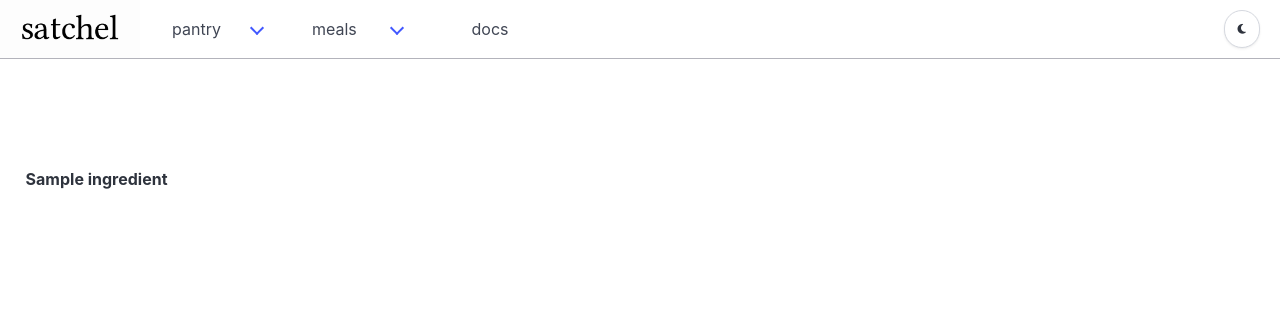
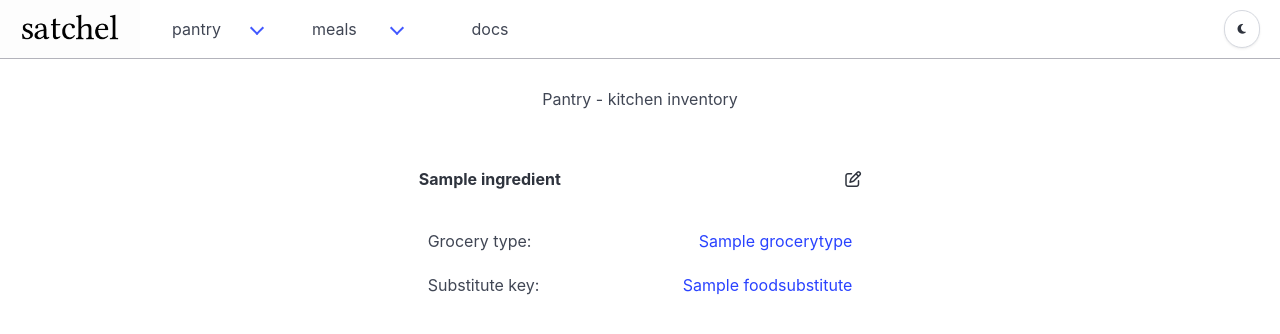
Before and after one commit to toastbun/satchel, a Django app: page /pantry/ingredients/1/ in a window 1280 px wide. Shown: the top 334 px of the page. Run offline with Django 5.2, Linux system fonts and the light colour scheme; tables that the repository leaves empty hold one stand-in row (values such as "Sample post"); some libraries are stand-ins or nearby versions.

Commit message:
start on show ingredient page; refactor scripts

```diff
--- a/base/static/base/css/base-styles.css
+++ b/base/static/base/css/base-styles.css
@@ -17,6 +17,10 @@ div {
     -moz-user-select: none;
     -ms-user-select: none;
     user-select: none;
+}
+
+.section-inactive {
+    display: none !important;
 }
 
 .page-header {
@@ -77,6 +81,10 @@ div {
     background-color: var(--has-background-primary-light);
 } */
 
+.satchel-form {
+    width: 100%;
+}
+
 .text-input-dropdown {
     display: flex;
 }
@@ -87,25 +95,57 @@ div {
 }
 
 .list-entry-section {
-    width: 100%;
     display: flex;
     justify-content: center;
+    width: 100%;
 }
 
-.form-container, .list-container {
+.form-container, .item-container, .list-container {
+    display: flex;
+    flex-wrap: wrap;
     width: 100%;
 }
 
 .submit-button-container {
-    width: 100%;
     display: flex;
     justify-content: center;
+    width: 100%;
 }
 
 .label {
+    display: flex;
+    justify-content: space-between;
+    align-items: center;
     font-weight: bold;
-    margin-bottom: 8px;
+    margin-bottom: 28px !important;
     width: 100%;
+}
+
+.description-container {
+    width: 100%;
+    padding: 0% 2%;
+}
+
+.description-container > .description-item {
+    width: 100%;
+    display: flex;
+    justify-content: space-between;
+    padding: 10px 0px;
+}
+
+.confirm-cancel-section {
+    display: flex;
+    padding: 15px 0px;
+    justify-content: center;
+    width: 100%;
+}
+
+.confirm-cancel-section > .confirm-cancel-button {
+    padding: 5px 10px;
+}
+
+.item-edit-button-container {
+    font-weight: normal;
 }
 
 .list-section {
@@ -124,7 +164,7 @@ div {
     width: 100%;
     display: flex;
     padding: 10px 12px;
-    align-items: center;
+    align-items: center
 }
 
 .list-item-name {
@@ -138,6 +178,7 @@ div {
 .list-item-delete {
     flex-grow: 1;
     width: 20%;
+    display: flex;
     justify-content: center;
 }
 
@@ -170,7 +211,14 @@ select, .select {
 
 .page-content {
     padding: 0px 5%;
-    /* border: 1px dotted red; */
+    display: flex;
+    justify-content: center;
+}
+
+.page-section {
+    width: 100%;
+    display: flex;
+    justify-content: center;
 }
 
 
@@ -178,8 +226,6 @@ select, .select {
     /** keep anything from directly touching the screen edge. **/
     .page-content {
         padding: 0px 2%;
-        display: flex;
-        justify-content: center;
     }
 
     /** most things will be a small distance from the screen edge. **/
@@ -195,7 +241,7 @@ select, .select {
         display: none;
     }
 
-    .form-container, .list-container {
+    .form-container, .item-container, .list-container {
         width: 40%;
     }
 
--- a/base/static/base/css/bulma-overrides.css
+++ b/base/static/base/css/bulma-overrides.css
@@ -19,13 +19,6 @@
     color: hsl(0, 0%, 96%) !important;
 }
 
-.list-label, .form-label {
-    /* text-align: center; */
-    margin-bottom: 28px !important;
-    display: flex;
-    justify-content: space-between
-}
-
 
 @media screen and (min-width: 1023px) {  /* for desktop screens */
     .navbar-item {
--- /dev/null
+++ b/base/static/base/js/base-handlers.js
@@ -0,0 +1,30 @@
+document.addEventListener("DOMContentLoaded", (event) => {
+    console.log("Loaded base-handlers.js")
+
+    applyHoverEffectsToListItemNames()
+    activateEditButtons()
+    activateDeleteButtons()
+})
+
+function applyHoverEffectsToListItemNames() {
+    const listItems = document.querySelectorAll(".list-item-container")
+
+    for (let listItem of listItems) {
+        listItem.addEventListener("mouseover", elementHoverHandler)
+        listItem.addEventListener("mouseout", elementHoverHandler)
+    }
+}
+
+function activateEditButtons() {
+    const editButtonContainer = document.querySelector(".item-edit-button-container")
+
+    // if (editButtonContainer) {
+    //     editButtonContainer.addEventListener("click", editButtonClickHandler)
+    // }
+}
+
+function activateDeleteButtons() {
+    for (let deleteButton of document.querySelectorAll(".list-item-delete")) {
+        deleteButton.addEventListener("click", deleteButtonClickHandler)
+    }
+}
--- /dev/null
+++ b/base/static/base/js/base-navbar.js
@@ -0,0 +1,20 @@
+document.addEventListener("DOMContentLoaded", (event) => {
+    console.log("Loaded base-navbar.js")
+
+    // Get all "navbar-burger" elements
+    const $navbarBurgers = Array.prototype.slice.call(document.querySelectorAll('.navbar-burger'), 0)
+
+    // Add a click event on each of them
+    $navbarBurgers.forEach(el => {
+        el.addEventListener('click', () => {
+
+            // Get the target from the "data-target" attribute
+            const target = el.dataset.target;
+            const $target = document.getElementById(target)
+
+            // Toggle the "is-active" class on both the "navbar-burger" and the "navbar-menu"
+            el.classList.toggle('is-active')
+            $target.classList.toggle('is-active')
+        })
+    })
+})
--- a/base/static/base/js/base-scripts.js
+++ b/base/static/base/js/base-scripts.js
@@ -1,48 +1,5 @@
 document.addEventListener("DOMContentLoaded", (event) => {
-    // Get all "navbar-burger" elements
-    const $navbarBurgers = Array.prototype.slice.call(document.querySelectorAll('.navbar-burger'), 0)
-
-    // Add a click event on each of them
-    $navbarBurgers.forEach(el => {
-        el.addEventListener('click', () => {
-
-            // Get the target from the "data-target" attribute
-            const target = el.dataset.target;
-            const $target = document.getElementById(target)
-
-            // Toggle the "is-active" class on both the "navbar-burger" and the "navbar-menu"
-            el.classList.toggle('is-active')
-            $target.classList.toggle('is-active')
-        })
-    })
-
-    /**
-     *
-     * add modal functionality
-     *
-     */
-    function openModal(modal) {
-        modal.classList.add("is-active")
-    }
-
-    function closeModal(modal) {
-        modal.classList.remove("is-active")
-    }
-
-    function closeAllModals() {
-        for (let modal of (document.querySelectorAll(".modal") || [])) {
-            closeModal(modal)
-        }
-    }
-
-    for (let trigger of (document.querySelectorAll(".js-modal-trigger") || [])) {
-        const modal = trigger.dataset.target
-        const target = document.getElementById(modal)
-
-        trigger.addEventListener("click", () => {
-            openModal(target)
-        })
-    }
+    console.log("Loaded base-scripts.js")
 
     for (let themeToggleButton of document.querySelectorAll(".theme-toggle")) {
         themeToggleButton.addEventListener("click", themeToggleButtonClickHandler)
@@ -67,7 +24,6 @@ window.addEventListener("load", (event) => {
     console.log("Page is fully loaded.");
 })
 
-
 const theme = document.querySelector("[data-theme]").dataset.theme
 
 
--- a/base/templates/base.html
+++ b/base/templates/base.html
@@ -27,7 +27,9 @@
         {% block content %}{% endblock content %}
     </div>
 
+    {% block scripts %}{% endblock scripts %}
+    <script src="{% static 'base/js/base-navbar.js' %}"></script>
+    <script src="{% static 'base/js/base-handlers.js' %}"></script>
     <script src="{% static 'base/js/base-scripts.js' %}"></script>
-    {% block scripts %}{% endblock scripts %}
     </body>
 </html>
--- a/pantry/static/pantry/js/pantry-ingredients-scripts.js
+++ b/pantry/static/pantry/js/pantry-ingredients-scripts.js
@@ -1,10 +1,29 @@
 document.addEventListener("DOMContentLoaded", (event) => {
+    console.log("Loaded pantry-ingredients-scripts.js")
+
     for (let deleteButton of document.querySelectorAll(".list-item-delete")) {
         deleteButton.addEventListener("click", deleteButtonClickHandler)
     }
 
     for (let textInputFieldWithAutocomplete of document.querySelectorAll(".autocomplete")) {
         textInputFieldWithAutocomplete.addEventListener("input", autocompleteTextInputUpdateHandler)
+    }
+
+    // add edit button functionality to show ingredient page
+    if (document.querySelector(".item-edit-button-container")) {
+        document.querySelector(".item-edit-button-container").addEventListener("click", function(event) {
+            if (document.querySelector(".edit-confirm-cancel-section").classList.contains("section-inactive")) {
+                document.querySelector(".edit-confirm-cancel-section").classList.remove("section-inactive")
+            } else {
+                document.querySelector(".edit-confirm-cancel-section").classList.add("section-inactive")
+            }
+        })
+
+        for (let confirmOrCancelButton of document.querySelectorAll(".confirm-cancel-button")) {
+            confirmOrCancelButton.addEventListener("click", function(event) {
+                document.querySelector(".edit-confirm-cancel-section").classList.add("section-inactive")
+            })
+        }
     }
 })
 
--- a/pantry/static/pantry/js/pantry-scripts.js
+++ b/pantry/static/pantry/js/pantry-scripts.js
@@ -1,13 +1,7 @@
 document.addEventListener("DOMContentLoaded", (event) => {
-    applyHoverEffectsToListItemNames()
+    console.log("Loaded pantry-scripts.js")
+
+    // applyHoverEffectsToListItemNames()
+    // activateEditButtons()
+    // activateDeleteButtons()
 })
-
-
-function applyHoverEffectsToListItemNames() {
-    const listItems = document.querySelectorAll(".list-item-container")
-
-    for (let listItem of listItems) {
-        listItem.addEventListener("mouseover", elementHoverHandler)
-        listItem.addEventListener("mouseout", elementHoverHandler)
-    }
-}
--- a/pantry/templates/pantry/add_food_item.html
+++ b/pantry/templates/pantry/add_food_item.html
@@ -8,7 +8,7 @@
     <div class="form-container form-add-container">
         <div class="label form-label form-label">Add a food item<a href="{% url 'pantry:food_items' %}">View all</a></div>
         {% if ingredients_list %}
-        <form action="{% url 'pantry:add_food_item' %}" method="post">
+        <form action="{% url 'pantry:add_food_item' %}" class="satchel-form" method="post">
             {% csrf_token %}
             {{ form|bulma }}
             {% if ingredients_list %}
--- a/pantry/templates/pantry/add_ingredient.html
+++ b/pantry/templates/pantry/add_ingredient.html
@@ -7,7 +7,7 @@
 <div class="page-section list-entry-section ingredient-entry-section">
     <div class="form-container form-add-container">
         <div class="label form-label">Add an ingredient<a href="{% url 'pantry:ingredients' %}">View all</a></div>
-        <form action="{% url 'pantry:add_ingredient' %}" method="post">
+        <form action="{% url 'pantry:add_ingredient' %}" class="satchel-form" method="post">
             {% csrf_token %}
             {{ form|bulma }}
             <div class="submit-button-container">
--- a/pantry/templates/pantry/show_ingredient.html
+++ b/pantry/templates/pantry/show_ingredient.html
@@ -1,9 +1,45 @@
-{% extends 'base.html' %}
+{% extends 'pantry/index.html' %}
 {% load static %}
 
 {% block title %}pantry{% endblock %}
 
 
 {% block content %}
-    <div class="label">{{ ingredient }}</div>
+
+<div class="page-section">
+    <div class="item-container">
+        <div class="label item-label">
+            {{ ingredient }}
+            <div class="item-edit-button-container">
+                <i class="fa-regular fa-pen-to-square"></i>
+            </div>
+        </div>
+        <div class="description-container ingredient-description-container">
+            <div class="description-item">
+                <div class="description-name">Grocery type:</div>
+                <div class="description-value">
+                    <a href="#">{{ ingredient.grocery_type.name }}</a>
+                </div>
+            </div>
+            {% if ingredient.substitute_key.name %}
+            <div class="description-item">
+                <div class="description-name">Substitute key:</div>
+                <div class="description-value">
+                    <a href="#">{{ ingredient.substitute_key.name }}</a>
+                </div>
+            </div>
+            {% endif %}
+        </div>
+        <div class="confirm-cancel-section edit-confirm-cancel-section section-inactive">
+            <div class="confirm-cancel-button confirm-container"><button class="button is-success">Confirm</button></div>
+            <div class="confirm-cancel-button cancel-container"><button class="button">Cancel</button></div>
+        </div>
+    </div>
+</div>
+
 {% endblock %}
+
+{% block pantry_scripts %}
+<script src="{% static 'pantry/js/pantry-ingredients-scripts.js' %}"></script>
+<script src="{% static 'pantry/js/pantry-scripts.js' %}"></script>
+{% endblock pantry_scripts %}
--- a/pantry/views.py
+++ b/pantry/views.py
@@ -112,7 +112,7 @@ def food_items(request):
     context = {
         "dark_mode": request.session.get("theme") == "dark",
         "page_name": "food_items",
-        "food_items_list": FoodItem.objects.all(),
+        "food_items_list": FoodItem.objects.all().order_by("ingredient__name"),
         "ingredients_list": Ingredient.objects.all().order_by("name"),
         "packaging_types_exist": PackagingType.objects.count(),
     }
@@ -141,7 +141,7 @@ def add_food_item(request):
     context = {
         "dark_mode": request.session.get("theme") == "dark",
         "page_name": "add_food_item",
-        "food_items_list": FoodItem.objects.all(),
+        "food_items_list": FoodItem.objects.all().order_by("ingredient__name"),
         "ingredients_list": Ingredient.objects.all().order_by("name"),
     }
 
@@ -149,13 +149,9 @@ def add_food_item(request):
         request_data = {key: value for key, value in request.POST.items()}
 
         if selected_ingredient_name := request_data.get("ingredient"):
-            """
-            choices: [('', '---------'), (<django.forms.models.ModelChoiceIteratorValue object at 0x10641a850>, 'soy sauce'), ...]
-            """
-            print(f"INGREDIENT: {selected_ingredient_name}")
             try:
-                request_data["ingredient"] = Ingredient.objects.get(name=request_data.get("ingredient"))
-            except Ingredient.DoesNotExist as e:
+                request_data["ingredient"] = Ingredient.objects.get(name=selected_ingredient_name)
+            except Ingredient.DoesNotExist:
                 pass
 
         form = NewFoodItemForm(request_data)
```
Also changed, not shown: pantry/templates/pantry/fragments/new_ingredient.html (deleted, +0 -31 lines), pantry/templates/pantry/new_ingredient_form.html (deleted, +0 -30 lines), pantry/templates/pantry/new_item_form.html (deleted, +0 -32 lines).
